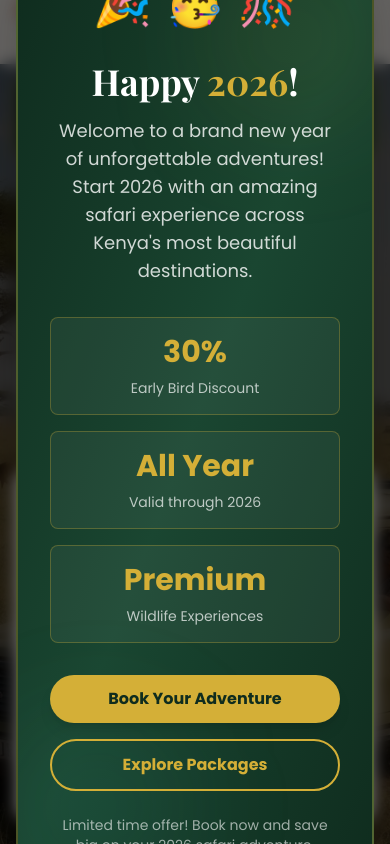
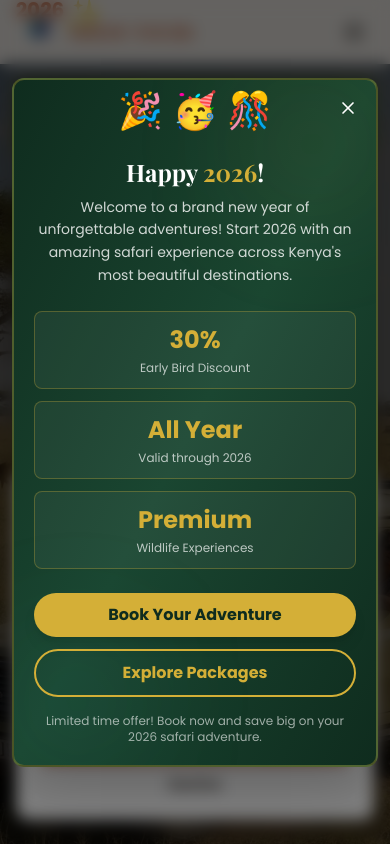
Before and after one commit to anonymike/mzedutoursandtravels, a Next.js app: page / in a window 390 px wide. Shown: the top 844 px of the page. Built offline with nearby package versions, Linux system fonts and the light colour scheme; a web font is replaced by a local one.

Commit message:
feat: enhance modal interactivity and mobile responsiveness
Fix close button, optimize modal size, and improve UX.

#VERCEL_SKIP

Co-authored-by: ANONY_MIKE <207262767+anonymike@users.noreply.github.com>

```diff
--- a/components/new-year-welcome-modal.tsx
+++ b/components/new-year-welcome-modal.tsx
@@ -1,4 +1,6 @@
 "use client"
+
+import type React from "react"
 
 import { useState, useEffect } from "react"
 import { X } from "lucide-react"
@@ -30,58 +32,69 @@ export function NewYearWelcomeModal() {
     return () => clearInterval(timer)
   }, [])
 
+  const handleClose = (e?: React.MouseEvent) => {
+    if (e) e.stopPropagation()
+    setIsOpen(false)
+  }
+
+  const handleBackdropClick = (e: React.MouseEvent<HTMLDivElement>) => {
+    if (e.target === e.currentTarget) {
+      handleClose()
+    }
+  }
+
   if (!isOpen || !isAfterMidnight) return null
 
   return (
-    <div className="fixed inset-0 bg-black/50 backdrop-blur-sm z-50 flex items-center justify-center p-4">
-      <div className="relative bg-gradient-to-br from-[#0F2C1E] via-[#1a4631] to-[#0F2C1E] rounded-2xl max-w-2xl w-full shadow-2xl border-2 border-[#D4AF37]/30 overflow-hidden">
+    <div
+      onClick={handleBackdropClick}
+      className="fixed inset-0 bg-black/50 backdrop-blur-sm z-50 flex items-center justify-center p-3 sm:p-4"
+    >
+      <div className="relative bg-gradient-to-br from-[#0F2C1E] via-[#1a4631] to-[#0F2C1E] rounded-xl sm:rounded-2xl w-full max-w-sm sm:max-w-2xl shadow-2xl border-2 border-[#D4AF37]/30 overflow-hidden">
         {/* Animated background elements */}
-        <div className="absolute top-0 right-0 w-40 h-40 bg-[#D4AF37]/10 rounded-full blur-3xl"></div>
-        <div className="absolute bottom-0 left-0 w-40 h-40 bg-[#4ECDC4]/10 rounded-full blur-3xl"></div>
+        <div className="absolute top-0 right-0 w-32 sm:w-40 h-32 sm:h-40 bg-[#D4AF37]/10 rounded-full blur-3xl"></div>
+        <div className="absolute bottom-0 left-0 w-32 sm:w-40 h-32 sm:h-40 bg-[#4ECDC4]/10 rounded-full blur-3xl"></div>
 
-        {/* Close button */}
         <button
-          onClick={() => setIsOpen(false)}
-          className="absolute top-4 right-4 p-2 hover:bg-white/10 rounded-full transition-colors z-10"
+          onClick={handleClose}
+          className="absolute top-3 right-3 sm:top-4 sm:right-4 p-1.5 sm:p-2 hover:bg-white/20 active:bg-white/30 rounded-full transition-all duration-200 z-10 cursor-pointer"
+          aria-label="Close modal"
         >
-          <X className="w-6 h-6 text-white" />
+          <X className="w-5 h-5 sm:w-6 sm:h-6 text-white" />
         </button>
 
         {/* Content */}
-        <div className="relative z-10 p-8 md:p-12 text-center">
-          {/* Celebration emojis */}
-          <div className="text-5xl mb-6 animate-bounce">🎉 🥳 🎊</div>
+        <div className="relative z-10 p-5 sm:p-8 md:p-12 text-center">
+          <div className="text-4xl sm:text-5xl mb-4 sm:mb-6 animate-bounce">🎉 🥳 🎊</div>
 
-          <h1 className="text-4xl md:text-5xl font-bold text-white mb-4">
+          <h1 className="text-2xl sm:text-4xl md:text-5xl font-bold text-white mb-2 sm:mb-4">
             Happy <span className="text-[#D4AF37]">2026</span>!
           </h1>
 
-          <p className="text-lg text-white/80 mb-8">
+          <p className="text-sm sm:text-base md:text-lg text-white/80 mb-6 sm:mb-8 leading-relaxed">
             Welcome to a brand new year of unforgettable adventures! Start 2026 with an amazing safari experience across
             Kenya's most beautiful destinations.
           </p>
 
-          {/* Special offers */}
-          <div className="grid grid-cols-1 md:grid-cols-3 gap-4 mb-8">
-            <div className="bg-white/5 border border-[#D4AF37]/30 rounded-lg p-4">
-              <div className="text-3xl font-bold text-[#D4AF37] mb-2">30%</div>
-              <p className="text-white/70 text-sm">Early Bird Discount</p>
+          <div className="grid grid-cols-1 sm:grid-cols-3 gap-3 sm:gap-4 mb-6 sm:mb-8">
+            <div className="bg-white/5 border border-[#D4AF37]/30 rounded-lg p-3 sm:p-4">
+              <div className="text-2xl sm:text-3xl font-bold text-[#D4AF37] mb-1 sm:mb-2">30%</div>
+              <p className="text-white/70 text-xs sm:text-sm">Early Bird Discount</p>
             </div>
-            <div className="bg-white/5 border border-[#D4AF37]/30 rounded-lg p-4">
-              <div className="text-3xl font-bold text-[#D4AF37] mb-2">All Year</div>
-              <p className="text-white/70 text-sm">Valid through 2026</p>
+            <div className="bg-white/5 border border-[#D4AF37]/30 rounded-lg p-3 sm:p-4">
+              <div className="text-2xl sm:text-3xl font-bold text-[#D4AF37] mb-1 sm:mb-2">All Year</div>
+              <p className="text-white/70 text-xs sm:text-sm">Valid through 2026</p>
             </div>
-            <div className="bg-white/5 border border-[#D4AF37]/30 rounded-lg p-4">
-              <div className="text-3xl font-bold text-[#D4AF37] mb-2">Premium</div>
-              <p className="text-white/70 text-sm">Wildlife Experiences</p>
+            <div className="bg-white/5 border border-[#D4AF37]/30 rounded-lg p-3 sm:p-4">
+              <div className="text-2xl sm:text-3xl font-bold text-[#D4AF37] mb-1 sm:mb-2">Premium</div>
+              <p className="text-white/70 text-xs sm:text-sm">Wildlife Experiences</p>
             </div>
           </div>
 
-          {/* CTA Buttons */}
-          <div className="flex flex-col sm:flex-row gap-4 justify-center">
+          <div className="flex flex-col gap-3 sm:gap-4 justify-center">
             <button
-              onClick={() => {
-                setIsOpen(false)
+              onClick={(e) => {
+                handleClose(e)
                 // Scroll to booking section
                 const bookingElement = document.getElementById("booking")
                 if (bookingElement) {
@@ -91,19 +104,19 @@ export function NewYearWelcomeModal() {
                   window.location.href = "/#booking"
                 }
               }}
-              className="px-8 py-3 bg-[#D4AF37] text-[#0F2C1E] font-bold rounded-full hover:bg-[#E5C158] transition-colors shadow-lg"
+              className="px-6 sm:px-8 py-2.5 sm:py-3 bg-[#D4AF37] text-[#0F2C1E] font-bold rounded-full hover:bg-[#E5C158] active:scale-95 transition-all duration-200 shadow-lg cursor-pointer"
             >
               Book Your Adventure
             </button>
             <button
-              onClick={() => setIsOpen(false)}
-              className="px-8 py-3 border-2 border-[#D4AF37] text-[#D4AF37] font-bold rounded-full hover:bg-[#D4AF37]/10 transition-colors"
+              onClick={handleClose}
+              className="px-6 sm:px-8 py-2.5 sm:py-3 border-2 border-[#D4AF37] text-[#D4AF37] font-bold rounded-full hover:bg-[#D4AF37]/10 active:scale-95 transition-all duration-200 cursor-pointer"
             >
               Explore Packages
             </button>
           </div>
 
-          <p className="text-white/60 text-sm mt-6">
+          <p className="text-white/60 text-xs sm:text-sm mt-4 sm:mt-6">
             Limited time offer! Book now and save big on your 2026 safari adventure.
           </p>
         </div>
```
